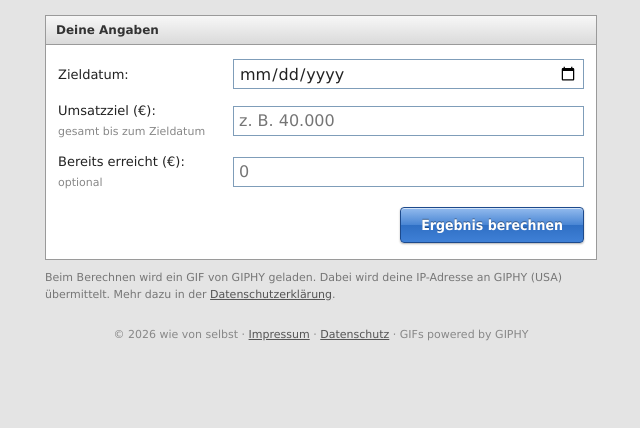
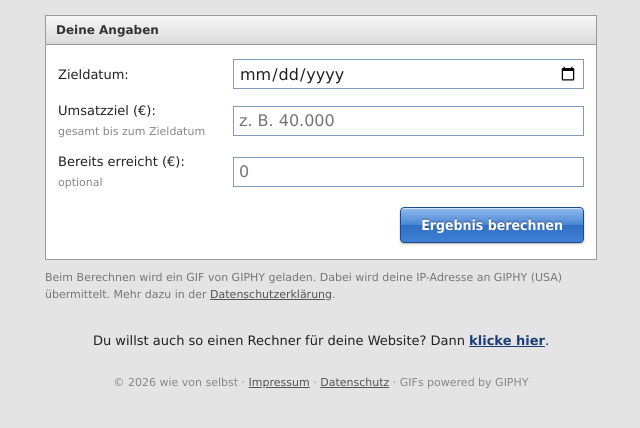
Before and after one commit to kapkri/my-website, a plain HTML site: page umsatzrechner/index.html in a window 1280 px wide. Shown: the part 106-534 px from the top of the page, without its empty margins (319-959 px from the left). Drawn offline with Linux system fonts and the light colour scheme.

Commit message:
Fußzeile: Hinweis „Du willst auch so einen Rechner?“ (Linkziel noch offen)
Co-Authored-By: Claude Opus 5.5 <noreply@anthropic.com>
Claude-Session: https://claude.ai/code/session_01GsC2P7JAgnzfZtAgThb3pE

```diff
--- a/umsatzrechner/index.html
+++ b/umsatzrechner/index.html
@@ -43,6 +43,8 @@ td:last-child{text-align:right;font-size:16px;white-space:nowrap}
 .meme{display:block;width:100%;max-width:360px;height:auto;max-height:340px;object-fit:contain;margin:0 auto 14px;border:1px solid #fff;background:#fff}
 .fuss{text-align:center;font-size:11px;color:#888;margin-top:24px}
 .fuss a,.giphy-hinweis a{color:#555}
+.werbung{text-align:center;font-size:13px;margin:28px 0 0}
+.werbung a{color:#1c3f7a;font-weight:bold}
 .giphy-hinweis{font-size:11px;color:#777;margin:-6px 0 16px}
 [hidden]{display:none!important}
 @media(max-width:480px){.zeile{flex-direction:column;align-items:stretch;gap:4px}.zeile>label{width:auto}}
@@ -81,6 +83,8 @@ td:last-child{text-align:right;font-size:16px;white-space:nowrap}
   </div>
 
   <p class="giphy-hinweis">Beim Berechnen wird ein GIF von GIPHY geladen. Dabei wird deine IP-Adresse an GIPHY (USA) übermittelt. Mehr dazu in der <a href="/datenschutz.html">Datenschutzerklärung</a>.</p>
+  <!-- TODO: Linkziel für „klicke hier“ eintragen (href unten ersetzen) -->
+  <p class="werbung">Du willst auch so einen Rechner für deine Website? Dann <a id="rechner-link" href="#">klicke hier</a>.</p>
   <p class="fuss">© 2026 wie von selbst · <a href="/impressum.html">Impressum</a> · <a href="/datenschutz.html">Datenschutz</a> · GIFs powered by GIPHY</p>
 </div>
 
```
